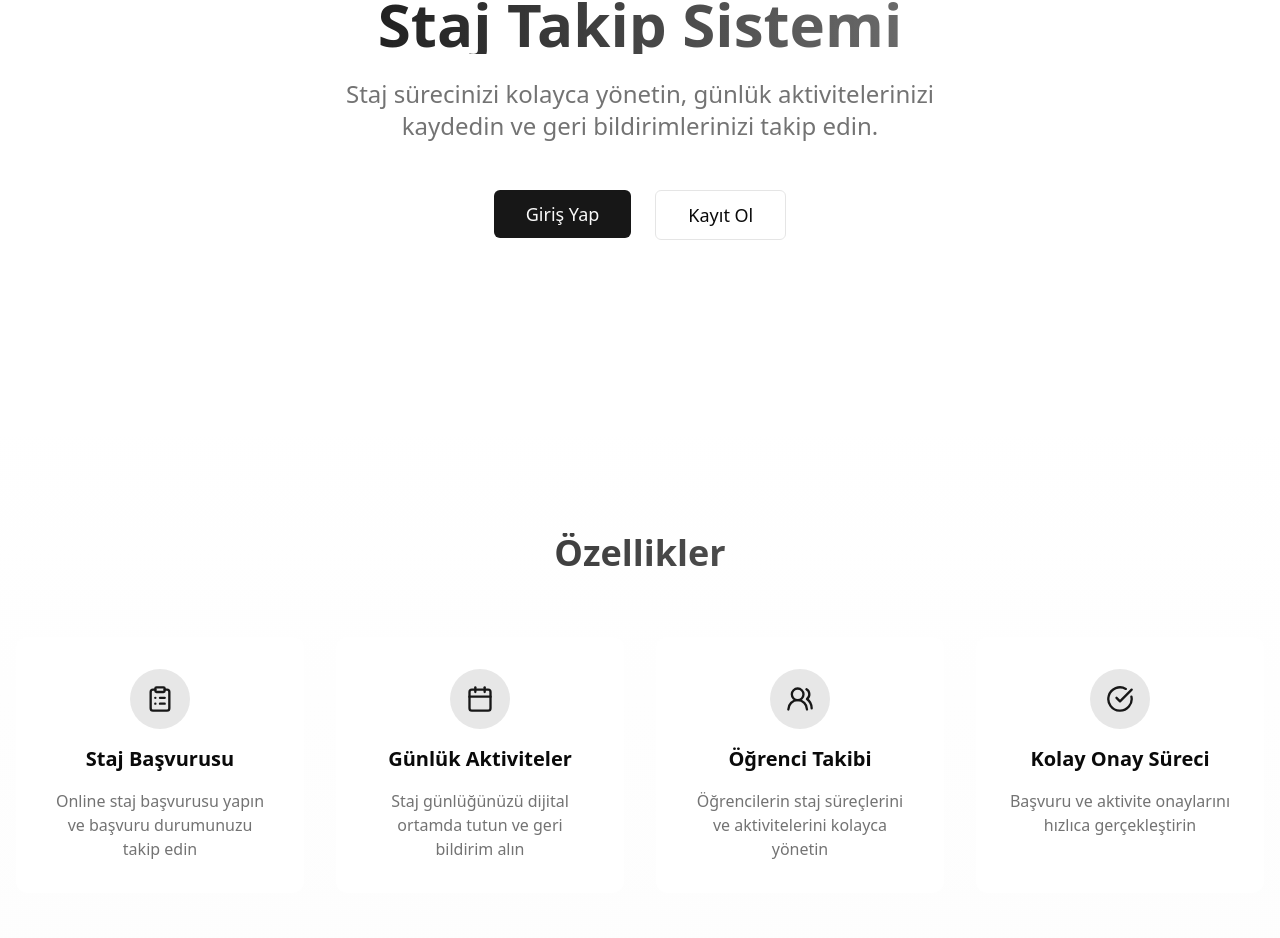
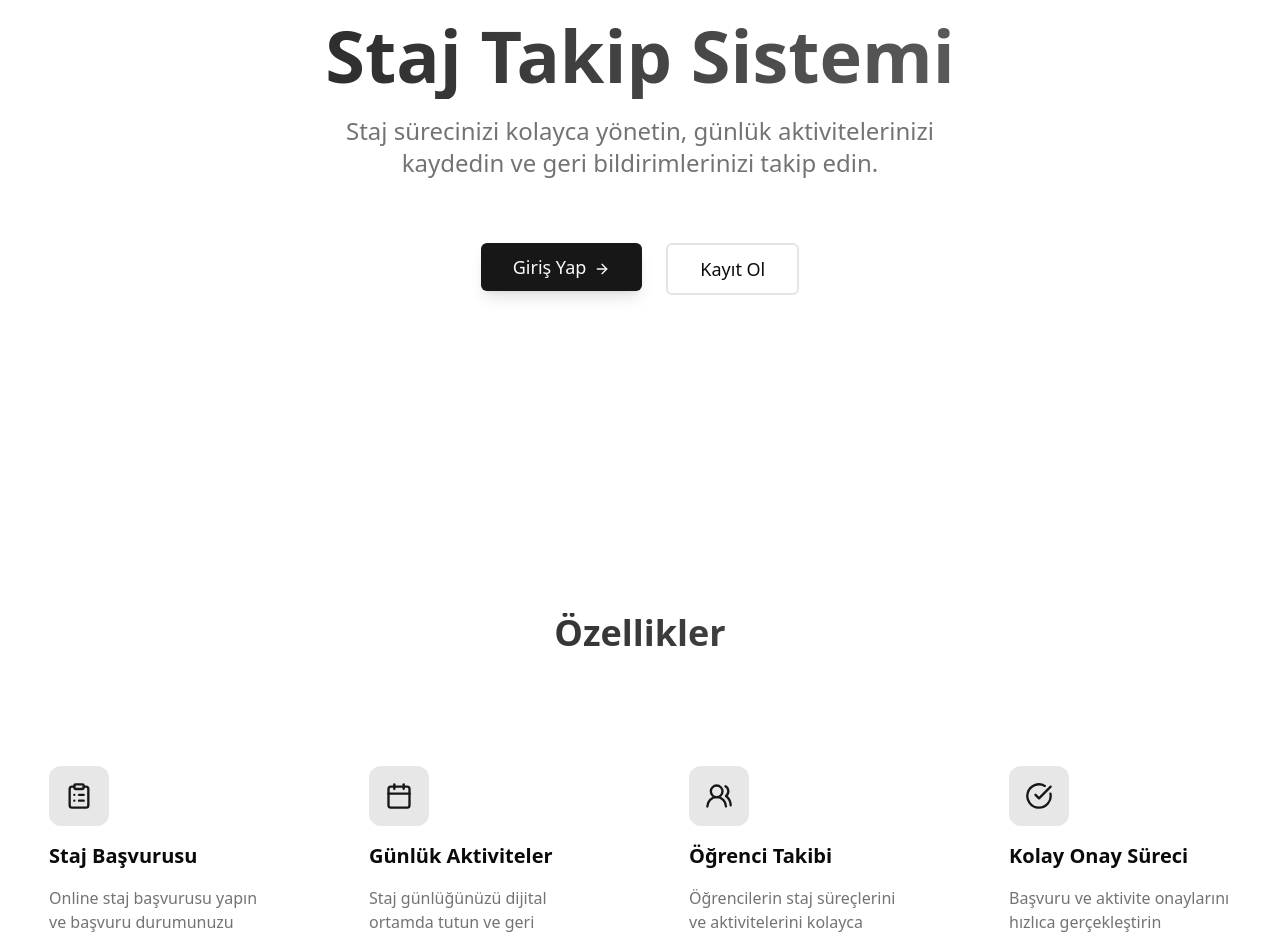
Before and after one commit to berkayderin/internship-online, a Next.js app: page / in a window 1280 px wide. Shown: the part 203-1141 px from the top of the page. Built offline with nearby package versions, Linux system fonts and the light colour scheme.

Commit message:
refactor: landing page ui

```diff
--- a/app/page.js
+++ b/app/page.js
@@ -6,54 +6,73 @@ import {
 	ClipboardList,
 	Calendar,
 	Users2,
-	CheckCircle
+	CheckCircle,
+	ArrowRight
 } from 'lucide-react'
 
 export default function HomePage() {
 	const router = useRouter()
 
 	return (
-		<div className="min-h-screen bg-gradient-to-b from-background via-background to-muted/20">
-			{/* Hero Section */}
-			<div className="flex flex-col items-center justify-center min-h-[80vh] relative overflow-hidden">
-				<div className="absolute inset-0 bg-grid-white/[0.02] bg-[size:60px_60px]" />
-				<div className="absolute inset-0 flex items-center justify-center bg-background/80 backdrop-blur-sm" />
-				<div className="relative text-center space-y-6 max-w-4xl px-4 animate-fade-in">
-					<h1 className="text-5xl sm:text-6xl font-bold bg-clip-text text-transparent bg-gradient-to-r from-primary to-primary/60">
+		<div className="min-h-screen bg-background relative overflow-hidden">
+			<div className="absolute inset-0 -z-10">
+				<div className="absolute top-0 -left-4 w-96 h-96 bg-primary/30 rounded-full mix-blend-multiply filter blur-3xl opacity-20 animate-blob" />
+				<div className="absolute top-0 -right-4 w-96 h-96 bg-purple-500/30 rounded-full mix-blend-multiply filter blur-3xl opacity-20 animate-blob animation-delay-2000" />
+				<div className="absolute -bottom-8 left-20 w-96 h-96 bg-pink-500/30 rounded-full mix-blend-multiply filter blur-3xl opacity-20 animate-blob animation-delay-4000" />
+
+				<div className="absolute inset-0 bg-[linear-gradient(to_right,#808080_1px,transparent_1px),linear-gradient(to_bottom,#808080_1px,transparent_1px)] bg-[size:4rem_4rem] [mask-image:radial-gradient(ellipse_80%_80%_at_50%_50%,#000_40%,transparent_100%)] opacity-[0.02]" />
+
+				<div className="absolute inset-0 bg-background/80 [mask-image:radial-gradient(ellipse_100%_100%_at_50%_50%,transparent_20%,#000_100%)]" />
+			</div>
+
+			<div className="relative flex flex-col items-center justify-center min-h-[90vh]">
+				<div className="text-center space-y-8 max-w-4xl px-4 animate-fade-in">
+					<div className="space-y-4">
+						<h1 className="text-6xl sm:text-7xl font-bold bg-clip-text text-transparent bg-gradient-to-r from-primary via-primary/90 to-primary/70 animate-gradient pb-2">
 							Staj Takip Sistemi
 						</h1>
 						<p className="text-muted-foreground text-xl sm:text-2xl max-w-2xl mx-auto leading-relaxed">
 							Staj sürecinizi kolayca yönetin, günlük aktivitelerinizi
 							kaydedin ve geri bildirimlerinizi takip edin.
 						</p>
-					<div className="flex gap-6 justify-center pt-6">
+					</div>
+
+					<div className="flex flex-col sm:flex-row gap-4 sm:gap-6 justify-center pt-8">
 						<Button
 							size="lg"
 							onClick={() => router.push('/login')}
-							className="text-lg px-8 py-6 hover:scale-105 transition-transform"
+							className="text-lg px-8 py-6 bg-primary hover:bg-primary/90 shadow-lg hover:shadow-primary/20 hover:scale-105 transition-all duration-300 group relative overflow-hidden"
 						>
+							<div className="absolute inset-0 bg-gradient-to-r from-transparent via-white/10 to-transparent -translate-x-full group-hover:translate-x-full transition-transform duration-1000" />
+							<span className="relative">
 								Giriş Yap
+								<ArrowRight className="ml-2 h-5 w-5 inline-block group-hover:translate-x-1 transition-transform" />
+							</span>
 						</Button>
 						<Button
 							size="lg"
 							variant="outline"
 							onClick={() => router.push('/register')}
-							className="text-lg px-8 py-6 hover:scale-105 transition-transform"
+							className="text-lg px-8 py-6 border-2 hover:bg-primary/5 hover:scale-105 transition-all duration-300 group relative overflow-hidden"
 						>
-							Kayıt Ol
+							<div className="absolute inset-0 bg-gradient-to-r from-transparent via-primary/5 to-transparent -translate-x-full group-hover:translate-x-full transition-transform duration-1000" />
+							<span className="relative">Kayıt Ol</span>
 						</Button>
 					</div>
 				</div>
 			</div>
 
-			{/* Features Section */}
-			<div className="container mx-auto py-24 px-4">
-				<h2 className="text-4xl font-bold text-center mb-16 bg-clip-text text-transparent bg-gradient-to-r from-primary to-primary/60">
+			<div className="relative container mx-auto py-24 px-4">
+				<div className="absolute inset-0 bg-gradient-to-b from-background via-background/50 to-background pointer-events-none" />
+				<div className="relative">
+					<h2 className="text-4xl font-bold text-center mb-20 bg-clip-text text-transparent bg-gradient-to-r from-primary to-primary/70">
 						Özellikler
 					</h2>
 					<div className="grid grid-cols-1 md:grid-cols-2 lg:grid-cols-4 gap-8">
-					<div className="group flex flex-col items-center text-center space-y-4 p-8 rounded-xl bg-card hover:bg-card/80 transition-all duration-300 hover:shadow-lg">
-						<div className="bg-primary/10 p-4 rounded-full group-hover:scale-110 transition-transform">
+						<div className="group relative p-8 rounded-2xl bg-white/[0.02] hover:bg-white/[0.05] border border-white/[0.05] backdrop-blur-sm transition-all duration-500 hover:shadow-2xl hover:shadow-primary/5">
+							<div className="absolute inset-0 rounded-2xl bg-gradient-to-br from-primary/[0.07] via-transparent to-transparent opacity-0 group-hover:opacity-100 transition-opacity" />
+							<div className="relative space-y-4">
+								<div className="bg-primary/10 p-4 rounded-xl w-fit group-hover:scale-110 transition-transform duration-500">
 									<ClipboardList className="h-7 w-7 text-primary" />
 								</div>
 								<h3 className="text-xl font-semibold">Staj Başvurusu</h3>
@@ -62,9 +81,12 @@ export default function HomePage() {
 									edin
 								</p>
 							</div>
+						</div>
 
-					<div className="group flex flex-col items-center text-center space-y-4 p-8 rounded-xl bg-card hover:bg-card/80 transition-all duration-300 hover:shadow-lg">
-						<div className="bg-primary/10 p-4 rounded-full group-hover:scale-110 transition-transform">
+						<div className="group relative p-8 rounded-2xl bg-white/[0.02] hover:bg-white/[0.05] border border-white/[0.05] backdrop-blur-sm transition-all duration-500 hover:shadow-2xl hover:shadow-primary/5">
+							<div className="absolute inset-0 rounded-2xl bg-gradient-to-br from-primary/[0.07] via-transparent to-transparent opacity-0 group-hover:opacity-100 transition-opacity" />
+							<div className="relative space-y-4">
+								<div className="bg-primary/10 p-4 rounded-xl w-fit group-hover:scale-110 transition-transform duration-500">
 									<Calendar className="h-7 w-7 text-primary" />
 								</div>
 								<h3 className="text-xl font-semibold">Günlük Aktiviteler</h3>
@@ -73,9 +95,12 @@ export default function HomePage() {
 									alın
 								</p>
 							</div>
+						</div>
 
-					<div className="group flex flex-col items-center text-center space-y-4 p-8 rounded-xl bg-card hover:bg-card/80 transition-all duration-300 hover:shadow-lg">
-						<div className="bg-primary/10 p-4 rounded-full group-hover:scale-110 transition-transform">
+						<div className="group relative p-8 rounded-2xl bg-white/[0.02] hover:bg-white/[0.05] border border-white/[0.05] backdrop-blur-sm transition-all duration-500 hover:shadow-2xl hover:shadow-primary/5">
+							<div className="absolute inset-0 rounded-2xl bg-gradient-to-br from-primary/[0.07] via-transparent to-transparent opacity-0 group-hover:opacity-100 transition-opacity" />
+							<div className="relative space-y-4">
+								<div className="bg-primary/10 p-4 rounded-xl w-fit group-hover:scale-110 transition-transform duration-500">
 									<Users2 className="h-7 w-7 text-primary" />
 								</div>
 								<h3 className="text-xl font-semibold">Öğrenci Takibi</h3>
@@ -84,9 +109,12 @@ export default function HomePage() {
 									yönetin
 								</p>
 							</div>
+						</div>
 
-					<div className="group flex flex-col items-center text-center space-y-4 p-8 rounded-xl bg-card hover:bg-card/80 transition-all duration-300 hover:shadow-lg">
-						<div className="bg-primary/10 p-4 rounded-full group-hover:scale-110 transition-transform">
+						<div className="group relative p-8 rounded-2xl bg-white/[0.02] hover:bg-white/[0.05] border border-white/[0.05] backdrop-blur-sm transition-all duration-500 hover:shadow-2xl hover:shadow-primary/5">
+							<div className="absolute inset-0 rounded-2xl bg-gradient-to-br from-primary/[0.07] via-transparent to-transparent opacity-0 group-hover:opacity-100 transition-opacity" />
+							<div className="relative space-y-4">
+								<div className="bg-primary/10 p-4 rounded-xl w-fit group-hover:scale-110 transition-transform duration-500">
 									<CheckCircle className="h-7 w-7 text-primary" />
 								</div>
 								<h3 className="text-xl font-semibold">Kolay Onay Süreci</h3>
@@ -97,5 +125,25 @@ export default function HomePage() {
 						</div>
 					</div>
 				</div>
+			</div>
+
+			<style jsx global>{`
+				@keyframes blob {
+					0% { transform: translate(0px, 0px) scale(1); }
+					33% { transform: translate(30px, -50px) scale(1.1); }
+					66% { transform: translate(-20px, 20px) scale(0.9); }
+					100% { transform: translate(0px, 0px) scale(1); }
+				}
+				.animate-blob {
+					animation: blob 7s infinite;
+				}
+				.animation-delay-2000 {
+					animation-delay: 2s;
+				}
+				.animation-delay-4000 {
+					animation-delay: 4s;
+				}
+			`}</style>
+		</div>
 	)
 }
--- a/tailwind.config.js
+++ b/tailwind.config.js
@@ -8,6 +8,37 @@ module.exports = {
 	],
 	theme: {
 		extend: {
+			animation: {
+				'gradient': 'gradient 15s ease infinite',
+				'fade-in': 'fade-in 1s ease-out',
+				'grid-flow': 'grid-flow 20s linear infinite',
+			},
+			keyframes: {
+				'gradient': {
+					'0%, 100%': {
+						'background-size': '200% 200%',
+						'background-position': 'left center'
+					},
+					'50%': {
+						'background-size': '200% 200%',
+						'background-position': 'right center'
+					}
+				},
+				'fade-in': {
+					'0%': {
+						opacity: '0',
+						transform: 'translateY(10px)'
+					},
+					'100%': {
+						opacity: '1',
+						transform: 'translateY(0)'
+					}
+				},
+				'grid-flow': {
+					'0%': { transform: 'translateY(0)' },
+					'100%': { transform: 'translateY(4rem)' }
+				}
+			},
 			borderRadius: {
 				lg: 'var(--radius)',
 				md: 'calc(var(--radius) - 2px)',
```
Also changed, not shown: 1 other file (tests, documents, lock files or other folders). Lines whose indentation alone changed are shown as unchanged.
